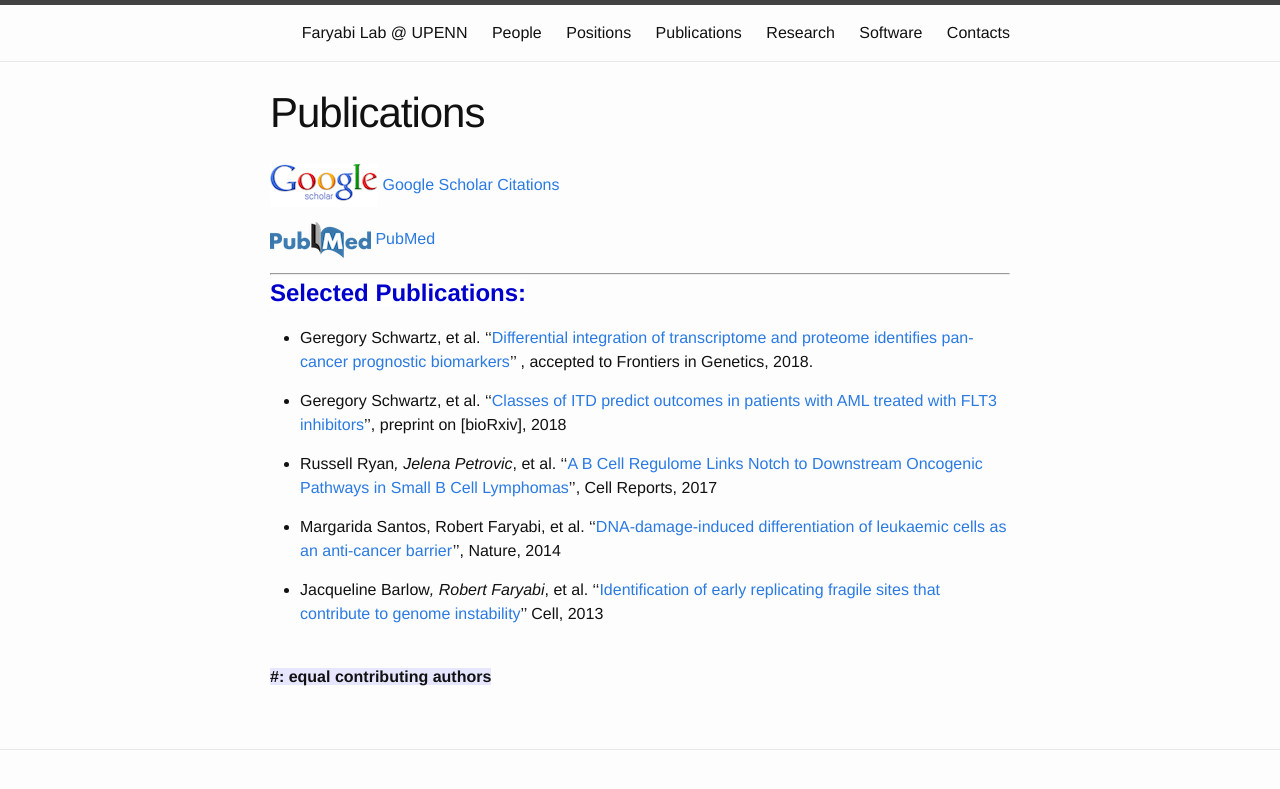
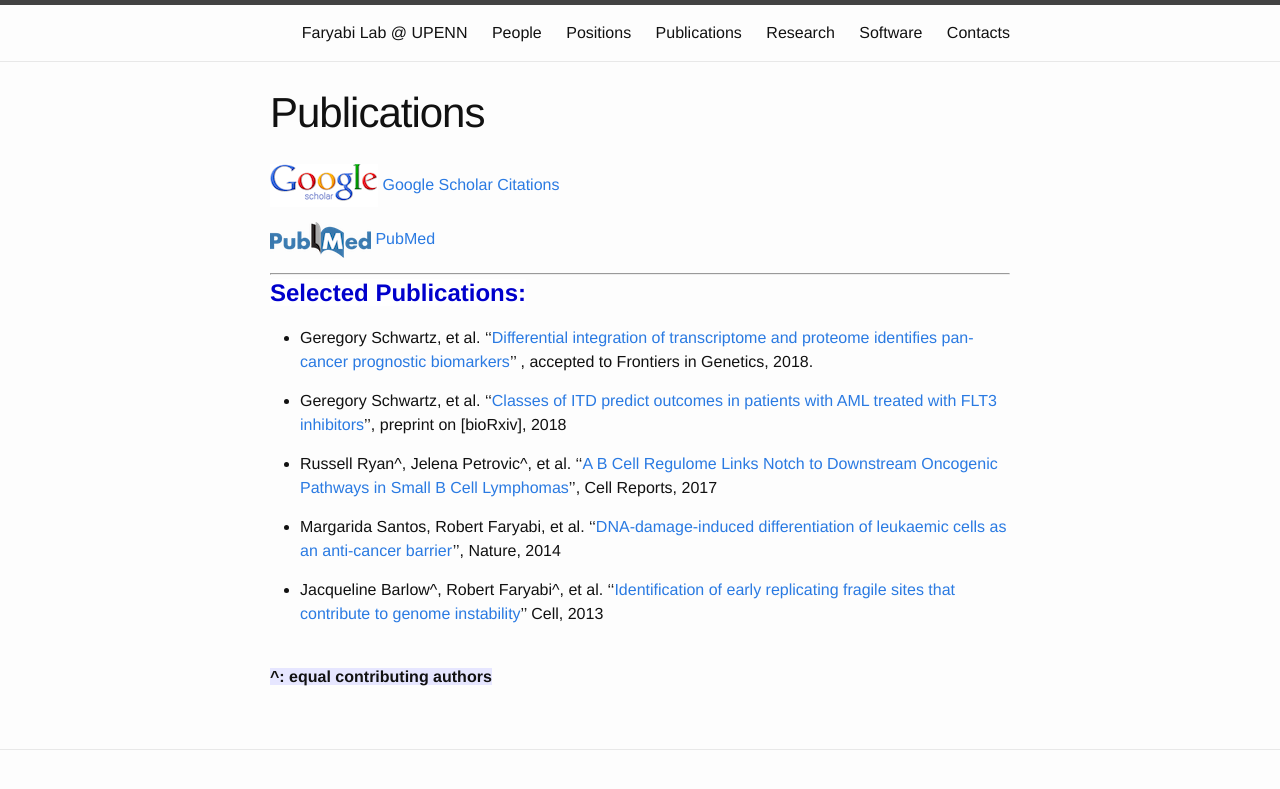
Before and after one commit to faryabib/faryabib.github.io, a Jekyll site: the page built from publications.md, in a window 1280 px wide. Shown: the top 789 px of the page. Built offline with Jekyll 4.4.1, drawn with Linux system fonts in a browser that asks for light colours.

Commit message:
Update publications.md

```diff
--- a/publications.md
+++ b/publications.md
@@ -15,10 +15,10 @@ permalink: /Publications.html
 
 + Geregory Schwartz, et al. ''[Classes of ITD predict outcomes in patients with AML treated with FLT3 inhibitors](https://www.biorxiv.org/content/early/2018/05/14/322354)'', preprint on [bioRxiv], 2018
 
-+ Russell Ryan*, Jelena Petrovic*, et al. ''[A B Cell Regulome Links Notch to Downstream Oncogenic Pathways in Small B Cell Lymphomas](https://www.sciencedirect.com/science/article/pii/S2211124717313712?via%3Dihub)'', Cell Reports, 2017
++ Russell Ryan^, Jelena Petrovic^, et al. ''[A B Cell Regulome Links Notch to Downstream Oncogenic Pathways in Small B Cell Lymphomas](https://www.sciencedirect.com/science/article/pii/S2211124717313712?via%3Dihub)'', Cell Reports, 2017
 
 + Margarida Santos, Robert Faryabi, et al. ''[DNA-damage-induced differentiation of leukaemic cells as an anti-cancer barrier](https://www.nature.com/articles/nature13483)'', Nature, 2014
 
-+ Jacqueline Barlow*, Robert Faryabi*, et al. ''[Identification of early replicating fragile sites that contribute to genome instability](https://www.sciencedirect.com/science/article/pii/S0092867413000081?via%3Dihub)'' Cell, 2013
++ Jacqueline Barlow^, Robert Faryabi^, et al. ''[Identification of early replicating fragile sites that contribute to genome instability](https://www.sciencedirect.com/science/article/pii/S0092867413000081?via%3Dihub)'' Cell, 2013
 
-<br><strong><span style="background-color:rgb(230, 230, 255)">#: equal contributing authors</span><strong>
+<br><strong><span style="background-color:rgb(230, 230, 255)">^: equal contributing authors</span><strong>
```
